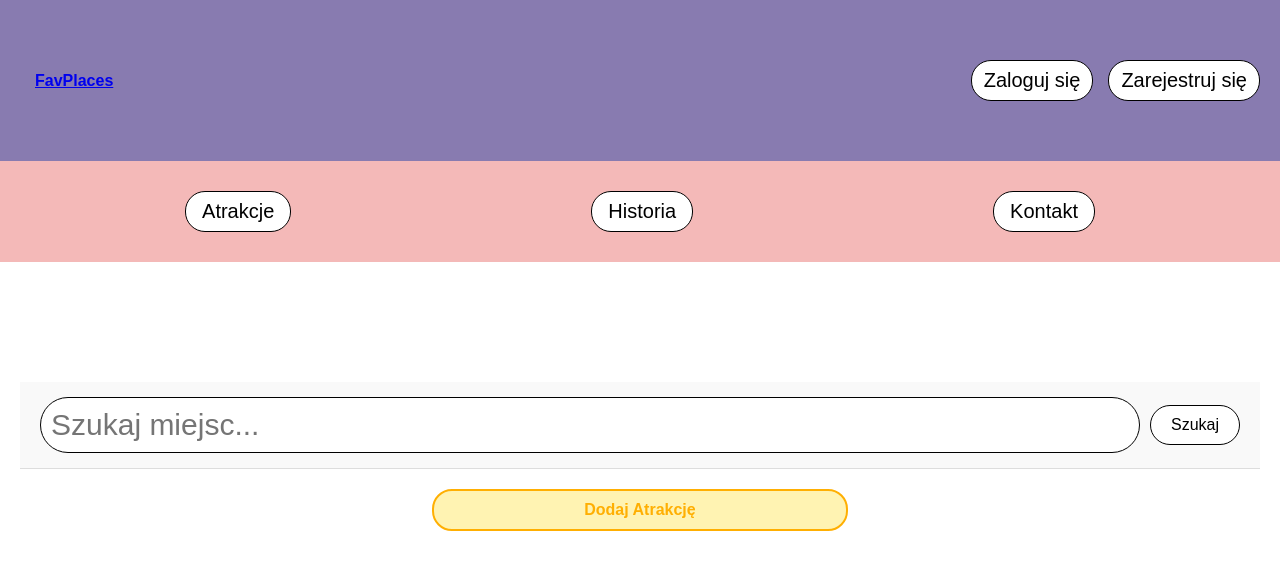
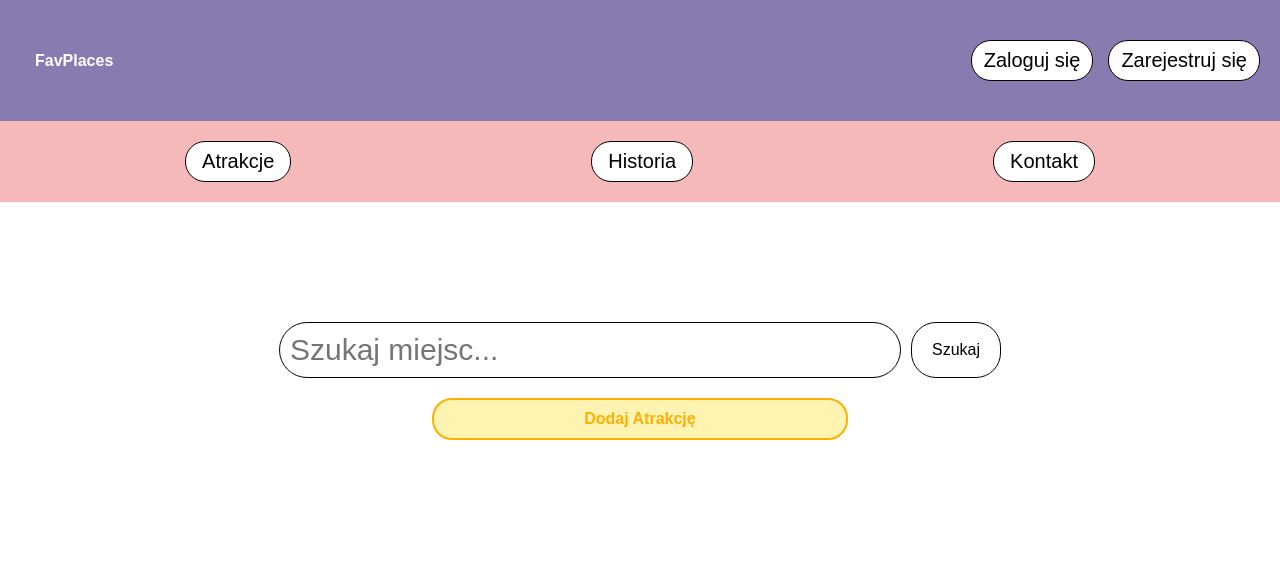
Before and after one commit to Naver510/FavPlaces, a Django app: page / in a window 1280 px wide. Shown: the top 570 px of the page. Run offline with Django 4.2, Linux system fonts and the light colour scheme.

Commit message:
posprzątany css, podzielenie plików css osobno dla każdej podstrony .html

```diff
--- a/favplaces/app/static/css/dodaj_miejsce.css
+++ b/favplaces/app/static/css/dodaj_miejsce.css
@@ -1,6 +1,5 @@
 body {
     background: #f7efef;
-    font-family: 'Arial', sans-serif;
 }
 
 h1 {
--- a/favplaces/app/static/css/home.css
+++ b/favplaces/app/static/css/home.css
@@ -1,83 +1,20 @@
-body {
-    margin: 0;
-    font-family: Arial, sans-serif;
-}
-
-/*pierwszy pasek nawigacyjny*/
-.navbar {
-    background-color: #887bb0;
-    padding: 60px 20px;
-    color: white;
-    display: flex;
-    justify-content: space-between;
-    align-items: center;
-}
-
-.navbar a,
-.navbar form {
-    margin-left: 15px;
-}
-
-.navbar button {
-    background-color: #ffffff;
-    border: 1px solid #000000;
-    color: #000000;
-    padding: 8px 12px;
-    cursor: pointer;
-    border-radius: 20px;
-    font-size: 20px;
-}
-
-.navbar button:hover {
-    background-color: #f4b9b8;
-}
-
 .content {
     padding: 20px;
 }
 
-.user-info {
-    margin-right: 10px;
-}
-
-/*drugi pasek nawigacyjny*/
-.sub-navbar {
-    background-color: #f4b9b8;
-    padding: 30px 20px;
+/*wyszukiwarka*/
+.home-search-bar {
     display: flex;
     justify-content: center;
-    gap: 300px;
-    border: none;
-}
-
-.sub-navbar a {
-    padding: 8px 16px;
-    background-color: #ffffff;
-    color: #000000;
-    text-decoration: none;
-    border-radius: 20px;
-    border: 1px solid #000000;
-    font-size: 20px;
-    transition: background-color 0.3s;
-}
-
-.sub-navbar a:hover {
-    color: #f4b9b8;
-}
-
-/*wyszukiwarka*/
-.search-bar {
-    display: flex;
-    justify-content: center;  /* Wyrównanie paska wyszukiwania na środku */
     margin-top: 100px;
 }
 
-.search-form {
+.home-search-form {
     display: flex;
     gap: 10px;
 }
 
-.search-form input[type="text"] {
+.home-search-form input[type="text"] {
     padding: 10px;
     border-radius: 30px;
     border: 1px solid #000000;
@@ -85,7 +22,7 @@ body {
     width: 600px;  /* Szerokość paska wyszukiwania */
 }
 
-.search-form button {
+.home-search-form button {
     padding: 10px 20px;
     background-color: #ffffff;
     color: #000000;
@@ -95,7 +32,7 @@ body {
     cursor: pointer;
 }
 
-.search-form button:hover {
+.home-search-form button:hover {
     background-color: #f4b9b8;
 }
 
--- a/favplaces/app/static/css/style.css
+++ b/favplaces/app/static/css/login_register.css
@@ -1,5 +1,4 @@
 body {
-    font-family: Arial, sans-serif;
     background-color: #f2f2f2;
     padding: 40px;
 }
--- a/favplaces/app/static/css/main.css
+++ b/favplaces/app/static/css/main.css
@@ -3,9 +3,15 @@ body {
     font-family: Arial, sans-serif;
 }
 
+/*stylizacja linków*/
+a, a:hover, a:visited{
+    text-decoration: none;
+}
+
+/*pierwszy pasek nawigacyjny*/
 .navbar {
-    background-color: #333;
-    padding: 10px 20px;
+    background-color: #887bb0;
+    padding: 40px 20px;
     color: white;
     display: flex;
     justify-content: space-between;
@@ -17,63 +23,55 @@ body {
     margin-left: 15px;
 }
 
+.navbar > a > div{
+    color: white;
+}
+
 .navbar button {
-    background-color: #4CAF50;
-    border: none;
-    color: white;
+    background-color: #ffffff;
+    border: 1px solid #000000;
+    color: #000000;
     padding: 8px 12px;
     cursor: pointer;
-    border-radius: 4px;
+    border-radius: 20px;
+    font-size: 20px;
 }
 
 .navbar button:hover {
-    background-color: #45a049;
-}
-
-.content {
-    padding: 20px;
+    background-color: #f4b9b8;
 }
 
 .user-info {
     margin-right: 10px;
 }
 
-.miejsce-box {
+/*drugi pasek nawigacyjny*/
+.sub-navbar {
+    background-color: #f4b9b8;
+    padding: 20px 20px;
     display: flex;
-    align-items: center;
-    background-color: #fff0f0;
-    border: 2px solid #ddd;
-    border-radius: 20px;
-    margin: 20px;
-    padding: 10px;
+    justify-content: center;
+    gap: 300px;
+    border: none;
 }
 
-.miejsce-box img {
-    width: 200px;
-    height: auto;
-    border-radius: 10px;
-    margin-right: 20px;
+.sub-navbar a {
+    padding: 8px 16px;
+    background-color: #ffffff;
+    color: #000000;
+    text-decoration: none;
+    border-radius: 20px;
+    border: 1px solid #000000;
+    font-size: 20px;
+    transition: background-color 0.3s;
 }
 
-.miejsce-info p {
-    margin: 5px 0;
+.sub-navbar a:hover {
+    color: #f4b9b8;
 }
 
-.wiecej-button {
-    border: 1px solid #e78b8b;
-    border-radius: 50%;
-    padding: 10px;
-    color: #e78b8b;
-    text-decoration: none;
-    display: inline-block;
-    margin-top: 10px;
-}
-
-.wiecej-button:hover {
-    background-color: #fce9e9;
-}
-
-
+/*
+---WYJEBAĆ---
 .search-bar {
     display: flex;
     justify-content: space-between;
@@ -110,4 +108,4 @@ body {
 .search-form button:hover,
 .add-place-button:hover {
     background-color: #45a049;
-}
+} */
--- a/favplaces/app/templates/app/atrakcje.html
+++ b/favplaces/app/templates/app/atrakcje.html
@@ -5,7 +5,7 @@
     <meta charset="UTF-8">
     <title>Atrakcje</title>
 
-    <!--basic template css-->
+    <!--basic css template-->
     <link rel="stylesheet" href="{% static 'css/main.css' %}">
 
     <link rel="stylesheet" href="{% static 'css/atrakcje.css' %}">
@@ -36,8 +36,8 @@
     </div>
 
     <div class="content">
-        <div class="search-bar">
-            <form method="get" action="{% url 'atrakcje' %}" class="search-form">
+        <div class="atrakcje-search-bar">
+            <form method="get" action="{% url 'atrakcje' %}" class="atrakcje-search-form">
                 <input type="text" name="q" placeholder="Szukaj miejsc..." value="{{ query }}">
                 <button type="submit">Szukaj</button>
                 <select name="sort" class="sort-dropdown" onchange="this.form.submit()">
--- a/favplaces/app/templates/app/logowanie.html
+++ b/favplaces/app/templates/app/logowanie.html
@@ -2,7 +2,7 @@
 <html>
 <head>
     <title>Logowanie</title>
-    <link rel="stylesheet" type="text/css" href="{% static 'css/style.css' %}">
+    <link rel="stylesheet" type="text/css" href="{% static 'css/login_register.css' %}">
 </head>
 <body>
     <h2>Logowanie</h2>
--- a/favplaces/app/templates/app/miejsce_szczegoly.html
+++ b/favplaces/app/templates/app/miejsce_szczegoly.html
@@ -5,7 +5,7 @@
     <meta charset="UTF-8">
     <title>{{ miejsce.nazwa }}</title>
 
-    <!--basic template css-->
+    <!--basic css template-->
     <link rel="stylesheet" href="{% static 'css/main.css' %}">
 
     <link rel="stylesheet" href="{% static 'css/miejsce_szczegoly.css' %}">
--- a/favplaces/app/templates/app/rejestracja.html
+++ b/favplaces/app/templates/app/rejestracja.html
@@ -2,7 +2,7 @@
 <html>
 <head>
     <title>Rejestracja</title>
-    <link rel="stylesheet" type="text/css" href="{% static 'css/style.css' %}">
+    <link rel="stylesheet" type="text/css" href="{% static 'css/login_register.css' %}">
 </head>
 <body>
     <h2>Formularz rejestracji</h2>
--- a/favplaces/app/templates/app/strona_glowna.html
+++ b/favplaces/app/templates/app/strona_glowna.html
@@ -5,7 +5,7 @@
     <meta charset="UTF-8">
     <title>Strona Główna</title>
 
-    <!--basic template css-->
+    <!--basic css template-->
     <link rel="stylesheet" href="{% static 'css/main.css' %}">
 
     <link rel="stylesheet" href="{% static 'css/home.css' %}">
@@ -36,8 +36,8 @@
     </div>
 
     <div class="content">
-        <div class="search-bar">
-            <form method="get" action="{% url 'atrakcje' %}" class="search-form">
+        <div class="home-search-bar">
+            <form method="get" action="{% url 'atrakcje' %}" class="home-search-form">
                 <input type="text" name="q" placeholder="Szukaj miejsc..." value="{{ query }}">
                 <button type="submit">Szukaj</button>
             </form>
```
Also changed, not shown: favplaces/app/static/css/atrakcje.css (+6 -45 lines).
